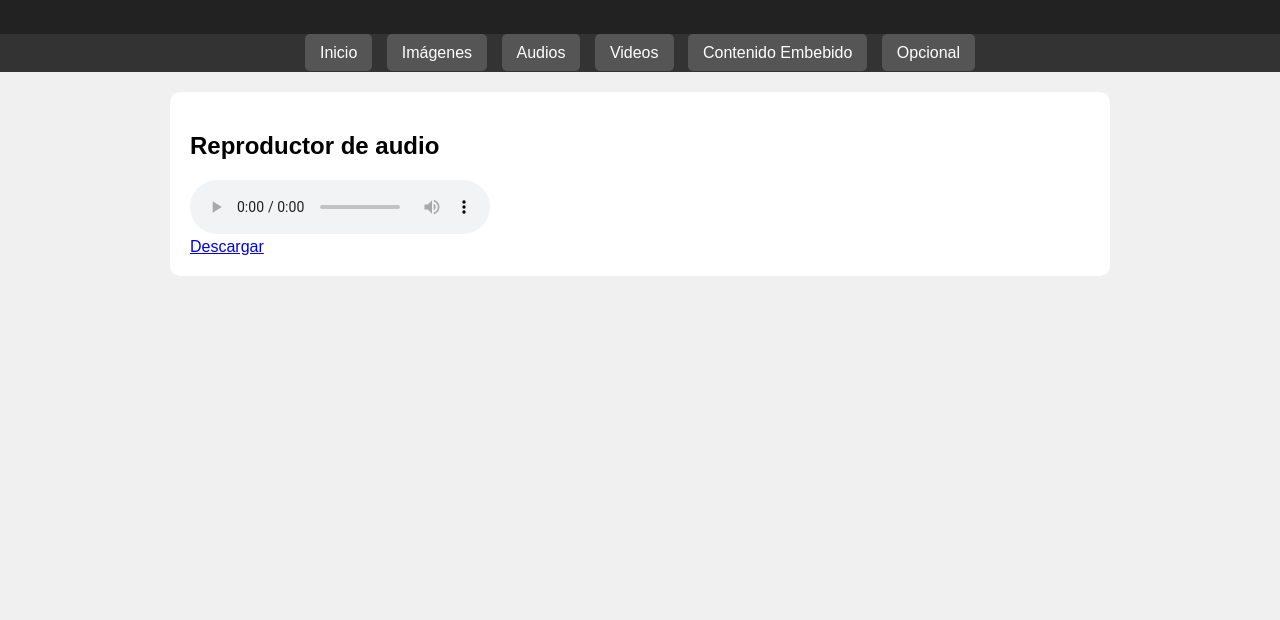
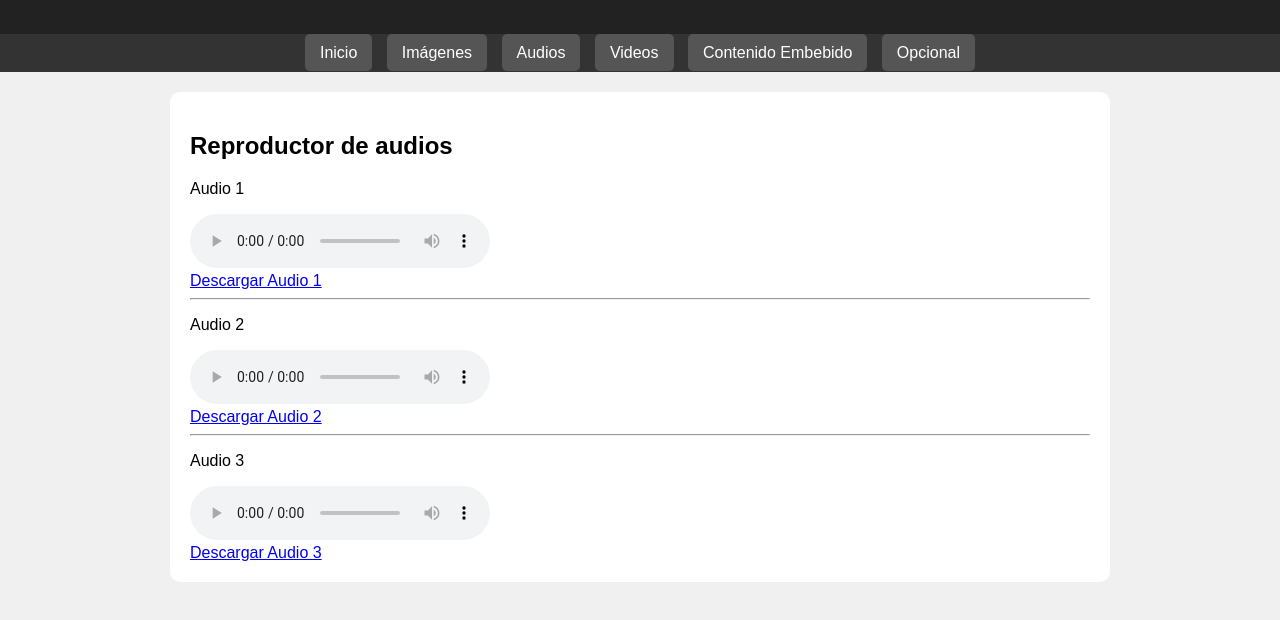
Before and after one commit to iv4nchopy/punto-extra-6, a plain HTML site: page audio.html in a window 1280 px wide. Shown: the part 76-696 px from the top of the page. Drawn offline with Linux system fonts and the light colour scheme.

Commit message:
Update audio.html

```diff
--- a/audio.html
+++ b/audio.html
@@ -4,6 +4,7 @@
     <meta charset="UTF-8">
     <title>Audios</title>
     <link rel="stylesheet" href="css/estilos.css">
+    <script src="js/script.js"></script>
 </head>
 <body>
 
@@ -19,13 +20,36 @@
 </nav>
 
 <div class="container">
-    <h2>Reproductor de audio</h2>
+    <h2>Reproductor de audios</h2>
 
-    <audio controls>
-        <source src="https://www.soundhelix.com/examples/mp3/SoundHelix-Song-1.mp3">
+    <!-- Audio 1 -->
+    <p>Audio 1</p>
+    <audio id="audio1" controls>
+        <source src="https://www.soundhelix.com/examples/mp3/SoundHelix-Song-1.mp3" type="audio/mpeg">
     </audio>
     <br>
-    <a download href="https://www.soundhelix.com/examples/mp3/SoundHelix-Song-1.mp3">Descargar</a>
+    <a download href="https://www.soundhelix.com/examples/mp3/SoundHelix-Song-1.mp3">Descargar Audio 1</a>
+
+    <hr>
+
+    <!-- Audio 2 -->
+    <p>Audio 2</p>
+    <audio id="audio2" controls>
+        <source src="https://www.soundhelix.com/examples/mp3/SoundHelix-Song-2.mp3" type="audio/mpeg">
+    </audio>
+    <br>
+    <a download href="https://www.soundhelix.com/examples/mp3/SoundHelix-Song-2.mp3">Descargar Audio 2</a>
+
+    <hr>
+
+    <!-- Audio 3 -->
+    <p>Audio 3</p>
+    <audio id="audio3" controls>
+        <source src="https://www.soundhelix.com/examples/mp3/SoundHelix-Song-3.mp3" type="audio/mpeg">
+    </audio>
+    <br>
+    <a download href="https://www.soundhelix.com/examples/mp3/SoundHelix-Song-3.mp3">Descargar Audio 3</a>
+
 </div>
 
 </body>
```
